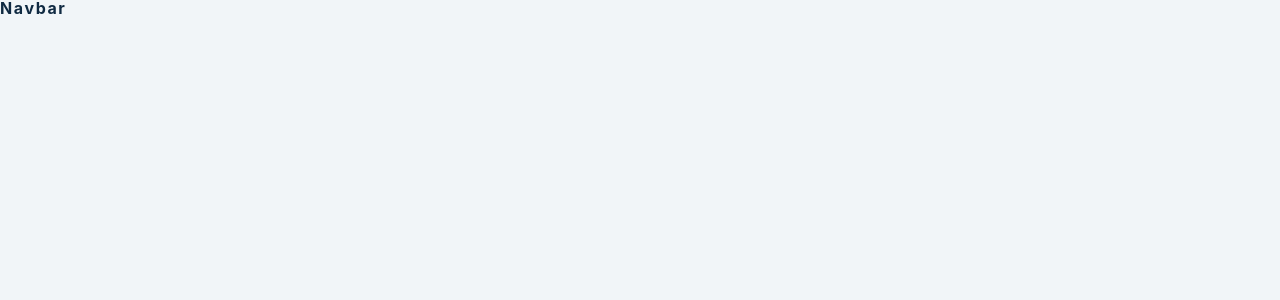
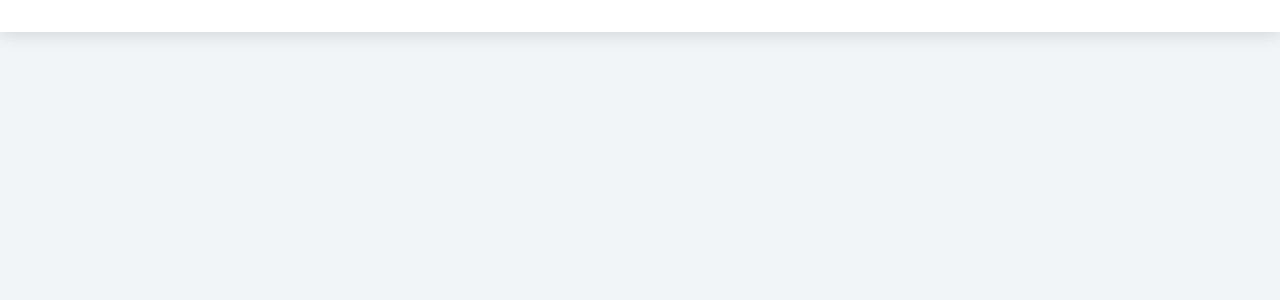
Before and after one commit to o0p/navbar-react, a React (Create React App) app: page / in a window 1280 px wide. Shown: the top 300 px of the page. Built offline with nearby package versions, Linux system fonts and the light colour scheme.

Commit message:
Add navbar markup

```diff
--- a/package.json
+++ b/package.json
@@ -9,7 +9,7 @@
     "react": "^16.13.1",
     "react-dom": "^16.13.1",
     "react-icons": "^3.11.0",
-    "react-scripts": "^1.1.5"
+    "react-scripts": "^4.0.3"
   },
   "scripts": {
     "start": "react-scripts start",
--- a/src/App.js
+++ b/src/App.js
@@ -1,10 +1,9 @@
 import React from 'react';
 import Navbar from './Navbar';
-
 function App() {
   return (
     <>
-      <Navbar />
+      <Navbar></Navbar>
     </>
   );
 }
--- a/src/Navbar.js
+++ b/src/Navbar.js
@@ -1,10 +1,18 @@
-import React, { useState, useRef, useEffect } from 'react'
-import { FaBars, FaTwitter } from 'react-icons/fa'
-import { links, social } from './data'
-import logo from './logo.svg'
+import React, { useState, useRef, useEffect } from 'react';
+import { FaBars, FaTwitter } from 'react-icons/fa';
+import { links, social } from './data';
+import logo from './logo.svg';
 
 const Navbar = () => {
-  return <h4>navbar</h4>
-}
+  return (
+    <nav>
+      <div className="nav-center">
+        <div className="nav-header"></div>
+        <div className="links-container show-container"></div>
+        <ul className="social-icons"></ul>
+      </div>
+    </nav>
+  );
+};
 
-export default Navbar
+export default Navbar;
```
Also changed, not shown: 1 other file (tests, documents, lock files or other folders).
